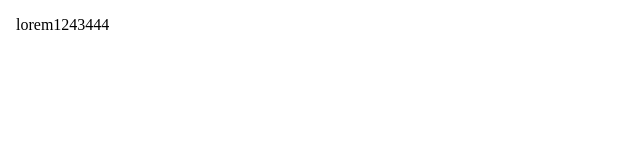
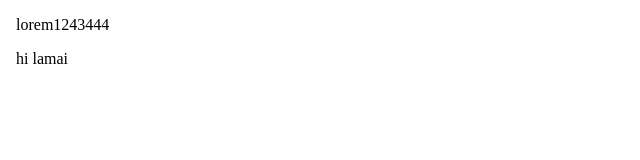
Before and after one commit to SubhanuKalansuriya/Loyalty-Management-System, an Angular app: page / in a window 1280 px wide. Shown: the top 160 px of the page, without its empty margins (0-640 px from the left). Built offline with nearby package versions, Linux system fonts and the light colour scheme.

Commit message:
added a para

```diff
--- a/src/app/app.component.html
+++ b/src/app/app.component.html
@@ -1,5 +1,6 @@
 <html>
 <body>
 <p>lorem1243444</p>
+<p>hi lamai</p>
 </body>
 </html>
```
